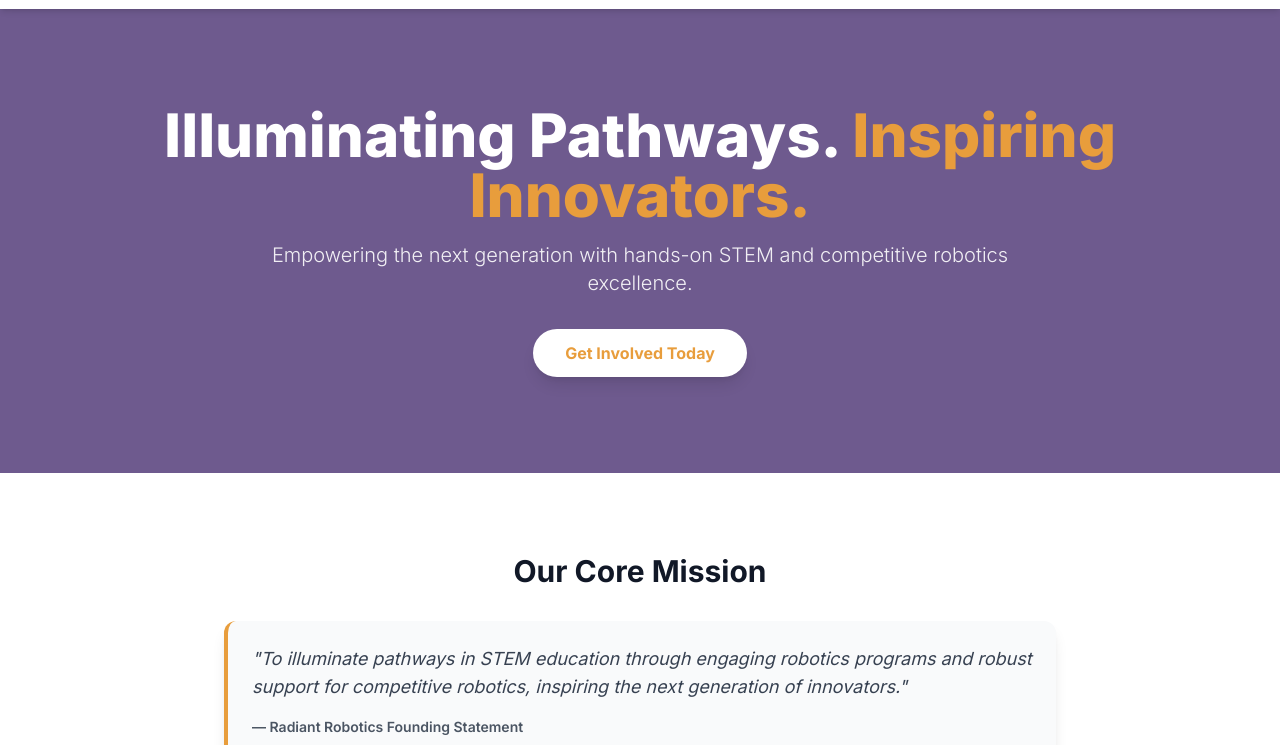
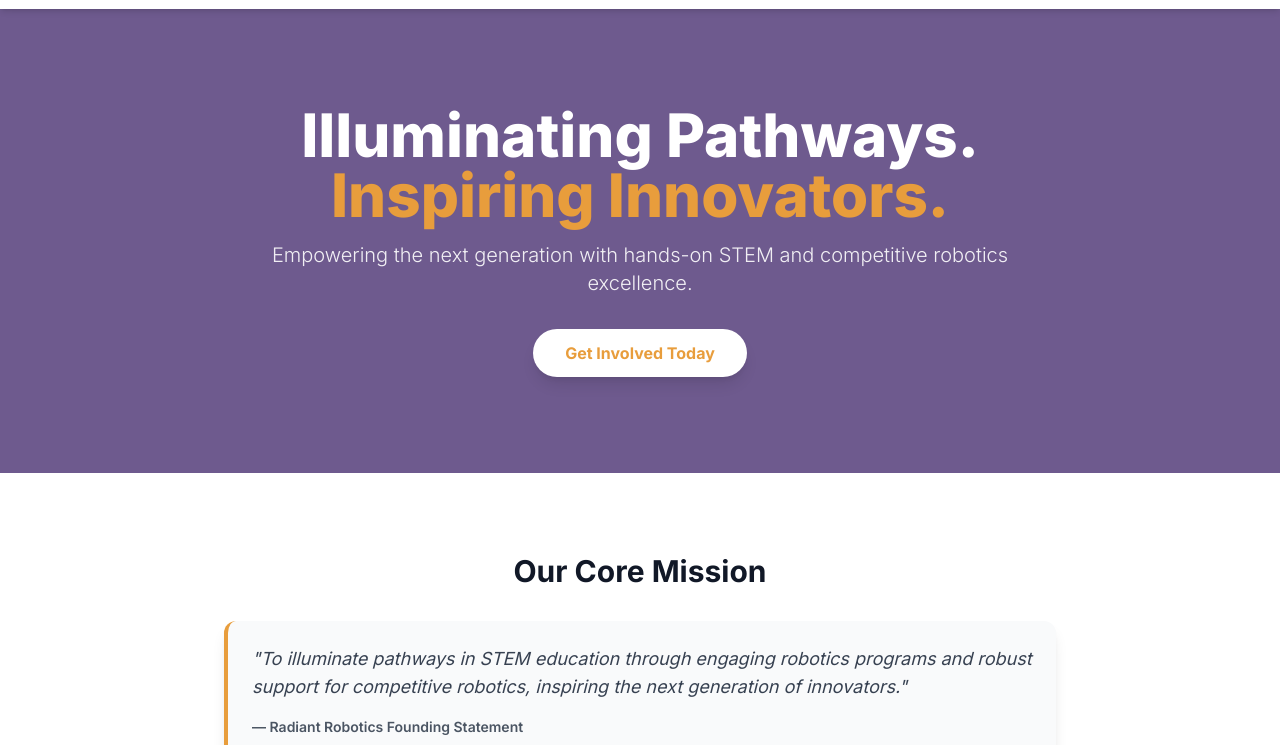
Before and after one commit to Radiant-Robotics/main, a plain HTML site: page index.html in a window 1280 px wide. Shown: the part 55-800 px from the top of the page. Drawn offline with nearby package versions, Linux system fonts and the light colour scheme.

Commit message:
Add line break in header for improved layout
Updated header to include a line break for better readability.

```diff
--- a/index.html
+++ b/index.html
@@ -56,7 +56,7 @@
                 <div class="max-w-7xl mx-auto px-4 sm:px-6 lg:px-8 text-center">
                     <!-- Removed emoji icon to focus on the text and logo in the header -->
                     <h1 class="text-4xl sm:text-5xl lg:text-6xl font-extrabold mb-4 leading-tight">
-                        Illuminating Pathways. <span class="text-radiant-gold">Inspiring Innovators.</span>
+                        Illuminating Pathways. <br> <span class="text-radiant-gold">Inspiring Innovators.</span>
                     </h1>
                     <p class="text-lg sm:text-xl font-light max-w-3xl mx-auto opacity-90">
                         Empowering the next generation with hands-on STEM and competitive robotics excellence.
```
